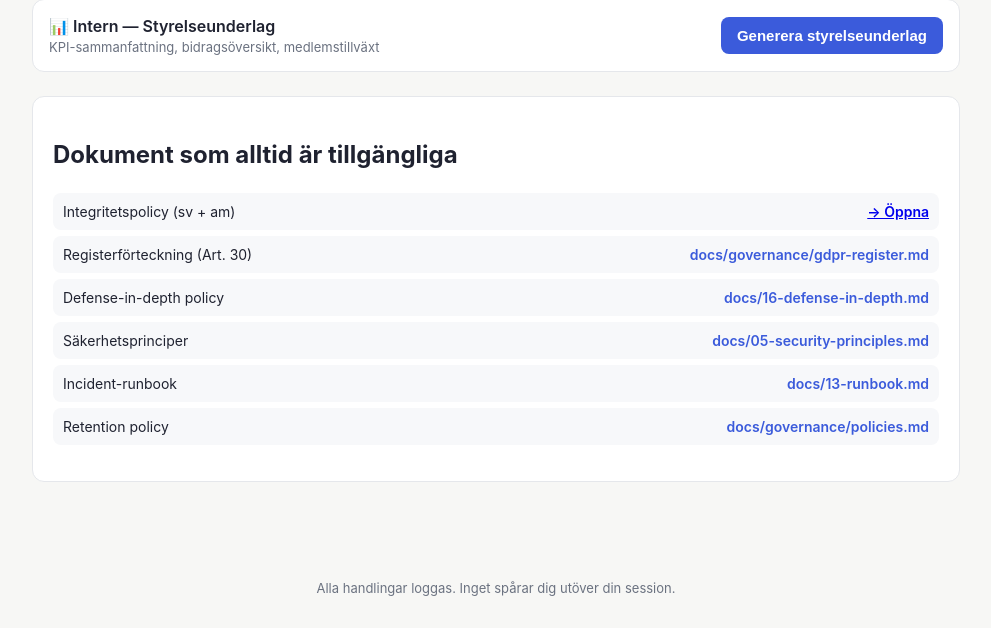
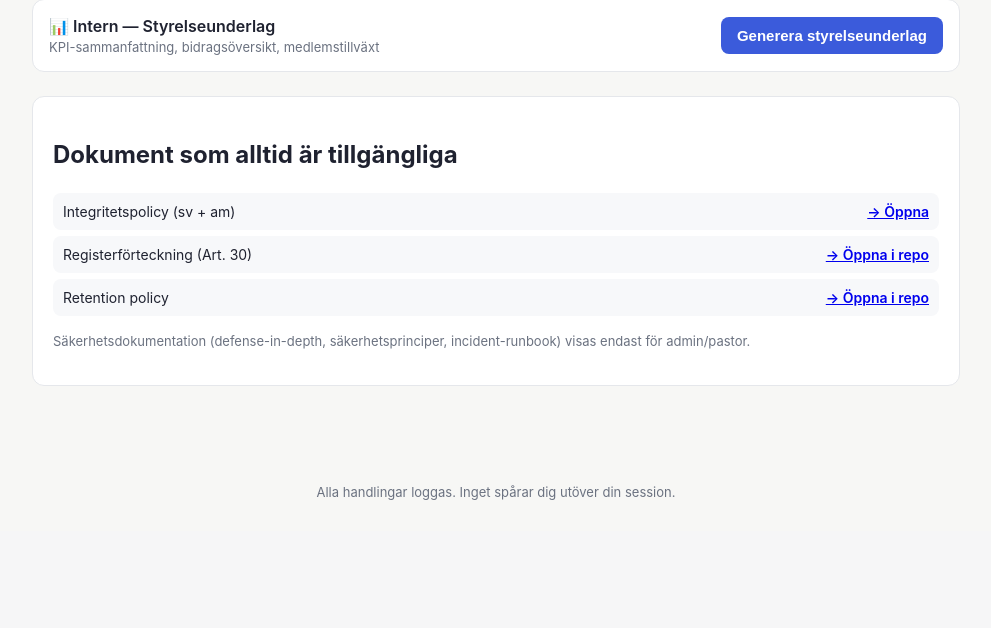
Before and after one commit to Compuute/kyrk-projekt, a FastAPI app: template services/admin-web/app/templates/audit_dashboard.html in a window 1280 px wide. Shown: the part 427-1055 px from the top of the page, without its empty margins (144-1135 px from the left). After the commit the page ends 927 px from the top, so only its background shows below. Run offline with FastAPI, Linux system fonts and the light colour scheme; the template is opened without the code that fills it, so the values that code supplies are empty.

Commit message:
fix(admin-web): rollscopa säkerhetsdocs + länka till repo i st.f. att servera från container (#142)
Granskningssidans dokumentlista gjorde säkerhetsdocs (defense-in-depth,
säkerhetsprinciper, incident-runbook) till klartext-sökvägar synliga för
alla inloggade roller. Per zonmodellen (doc 16) + säkerhetsprinciperna
(doc 05) är de rekon-material och bör least-privilege-gatas.

- Säkerhetsdocs visas nu bara för admin/pastor (can_view_security_docs);
  editor/viewer ser dem inte men ser compliance-docs (GDPR-register,
  retention) — det är granskningssidans syfte.
- Alla docs länkar till det åtkomststyrda GitHub-repot, inte serverade
  från containern → git förblir enda källan (ADR-023), ingen drift, och
  GitHub upprätthåller egen åtkomst.
- rel=noopener på externa länkar.
- 6 nya tester (rollscoping per roll + git-källa-invariant).

```diff
--- a/services/admin-web/app/templates/audit_dashboard.html
+++ b/services/admin-web/app/templates/audit_dashboard.html
@@ -73,14 +73,23 @@
 
   <div class="card" style="margin-top: 24px;">
     <h2>Dokument som alltid är tillgängliga</h2>
+    {# Länkar pekar på det åtkomststyrda GitHub-repot (git = enda källan);
+       inget serveras från containern. Säkerhetsdocs (rekon-material) visas
+       bara för admin/pastor — se can_view_security_docs i routen. #}
+    {% set repo = "https://github.com/Compuute/kyrk-projekt/blob/main" %}
     <ul class="bars">
-      <li class="bar-row"><span class="bar-label">Integritetspolicy (sv + am)</span><span class="bar-value"><a href="https://kyrka-portal.pages.dev/privacy.html" target="_blank">→ Öppna</a></span></li>
-      <li class="bar-row"><span class="bar-label">Registerförteckning (Art. 30)</span><span class="bar-value">docs/governance/gdpr-register.md</span></li>
-      <li class="bar-row"><span class="bar-label">Defense-in-depth policy</span><span class="bar-value">docs/16-defense-in-depth.md</span></li>
-      <li class="bar-row"><span class="bar-label">Säkerhetsprinciper</span><span class="bar-value">docs/05-security-principles.md</span></li>
-      <li class="bar-row"><span class="bar-label">Incident-runbook</span><span class="bar-value">docs/13-runbook.md</span></li>
-      <li class="bar-row"><span class="bar-label">Retention policy</span><span class="bar-value">docs/governance/policies.md</span></li>
+      <li class="bar-row"><span class="bar-label">Integritetspolicy (sv + am)</span><span class="bar-value"><a href="https://kyrka-portal.pages.dev/privacy.html" target="_blank" rel="noopener">→ Öppna</a></span></li>
+      <li class="bar-row"><span class="bar-label">Registerförteckning (Art. 30)</span><span class="bar-value"><a href="{{ repo }}/docs/governance/gdpr-register.md" target="_blank" rel="noopener">→ Öppna i repo</a></span></li>
+      <li class="bar-row"><span class="bar-label">Retention policy</span><span class="bar-value"><a href="{{ repo }}/docs/governance/policies.md" target="_blank" rel="noopener">→ Öppna i repo</a></span></li>
+      {% if can_view_security_docs %}
+      <li class="bar-row"><span class="bar-label">Defense-in-depth policy</span><span class="bar-value"><a href="{{ repo }}/docs/16-defense-in-depth.md" target="_blank" rel="noopener">→ Öppna i repo</a></span></li>
+      <li class="bar-row"><span class="bar-label">Säkerhetsprinciper</span><span class="bar-value"><a href="{{ repo }}/docs/05-security-principles.md" target="_blank" rel="noopener">→ Öppna i repo</a></span></li>
+      <li class="bar-row"><span class="bar-label">Incident-runbook</span><span class="bar-value"><a href="{{ repo }}/docs/13-runbook.md" target="_blank" rel="noopener">→ Öppna i repo</a></span></li>
+      {% endif %}
     </ul>
+    {% if not can_view_security_docs %}
+    <p class="muted small">Säkerhetsdokumentation (defense-in-depth, säkerhetsprinciper, incident-runbook) visas endast för admin/pastor.</p>
+    {% endif %}
   </div>
 </section>
 {% endblock %}
```
Also changed, not shown: services/admin-web/app/api/routes_combined.py (+8 -1 lines), services/admin-web/tests/test_audit_docs.py (added, +57 -0 lines).
